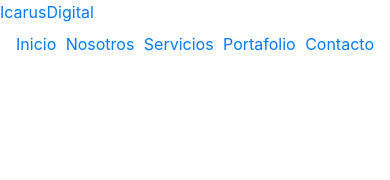
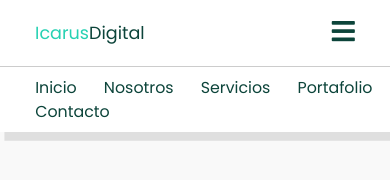
Before and after one commit to martinpcsoft/icarusdigitalFinal, a plain HTML site: page index.html in a window 390 px wide. Drawn offline with nearby package versions, Linux system fonts and the light colour scheme.

```diff
--- a/css/estilos.css
+++ b/css/estilos.css
@@ -1 +1,95 @@
 @import url('https://fonts.googleapis.com/css2?family=Poppins:wght@100;200;300;400;500&display=swap');
+:root{
+	--verde: #0c443a;
+	--limon: #25d1b2;
+	--degradado: linear-gradient(90deg, var(--limon),var(--verde));
+
+}
+*{
+	font-family: 'Poppins',sans-serif;
+	margin: 0;
+	padding: 0;
+	box-sizing: border-box;
+	text-decoration: none;
+	outline: none;
+	border: none;
+	text-transform: capitalize;
+}
+*::selection{
+	background: var(--limon);
+	color: white;
+}
+html{
+	font-size: 62.4%;
+	overflow: hidden;
+}
+body{
+	background: #f9f9f9;
+}
+header{
+	position:fixed ;
+	top: 0;
+	left: 0;
+	width: 100%;
+	background-color: white;
+	box-shadow: 0 .5rem 1rem rgba(0, 0, 0, .1);
+	padding: 2rem 9%;
+	display: flex;
+	align-items: center;
+	justify-content: space-between;
+	z-index: 1000;
+}
+header .logo{
+	font-size: 2rem;
+	color: var(--verde);
+
+}
+header .logo span{
+	color: var(--limon);
+
+}
+header .navbar a{
+	font-size: 1.8rem;
+	margin-left: 2rem;
+	color: var(--verde);
+
+}
+header .navbar a:hover{
+	color: var(--limon);
+
+}
+
+header input{
+	display: none;
+}
+header label{
+	font-size: 3rem;
+	color: var(--verde);
+	cursor: pointer;
+	visibility: hidden;
+	opacity: 0;
+
+}
+@media(max-width: 1200px){
+	html{
+		font-size: 55%;
+
+	}
+}
+@media(max-width: 768px){
+	header label{
+		visibility: visible;
+		opacity: 1;
+	}
+	header .navbar{
+		position: absolute;
+		top: 100%;
+		left: 0;
+		width: 100%;
+		background: white;
+		padding:  1rem 2rem;
+		border-top:  .1rem solid rgba(0, 0, 0, .2);
+		box-shadow: 0.5rem 1rem rgba(0, 0, 0, .1);
+
+	}
+}
--- a/index.html
+++ b/index.html
@@ -12,16 +12,19 @@
 </head>
 <body>
 	<header>
-		<a href="inde.html" class="logo">
+        <a href="index.html" class="logo">
 			<span>Icarus</span>Digital</a>
-			<na class="navbar">
+			<input type="checkbox" name="menu-bar">
+			<label for="menu-bar" class="fa fa-bars"></label>
+			<nav class="navbar">
 				<a href="index.html">Inicio</a>
 				<a href="#">Nosotros</a>
 				<a href="#">Servicios</a>
 				<a href="#">Portafolio</a>
 				<a href="#">Contacto</a>
-			</na>
-	</header>
+		</a>
+
+</header>
 
 	<script src="https://code.jquery.com/jquery-3.5.1.slim.min.js" integrity="sha384-DfXdz2htPH0lsSSs5nCTpuj/zy4C+OGpamoFVy38MVBnE+IbbVYUew+OrCXaRkfj" crossorigin="anonymous"></script>
 <script src="https://cdn.jsdelivr.net/npm/bootstrap@4.5.3/dist/js/bootstrap.bundle.min.js" integrity="sha384-ho+j7jyWK8fNQe+A12Hb8AhRq26LrZ/JpcUGGOn+Y7RsweNrtN/tE3MoK7ZeZDyx" crossorigin="anonymous"></script>
```
